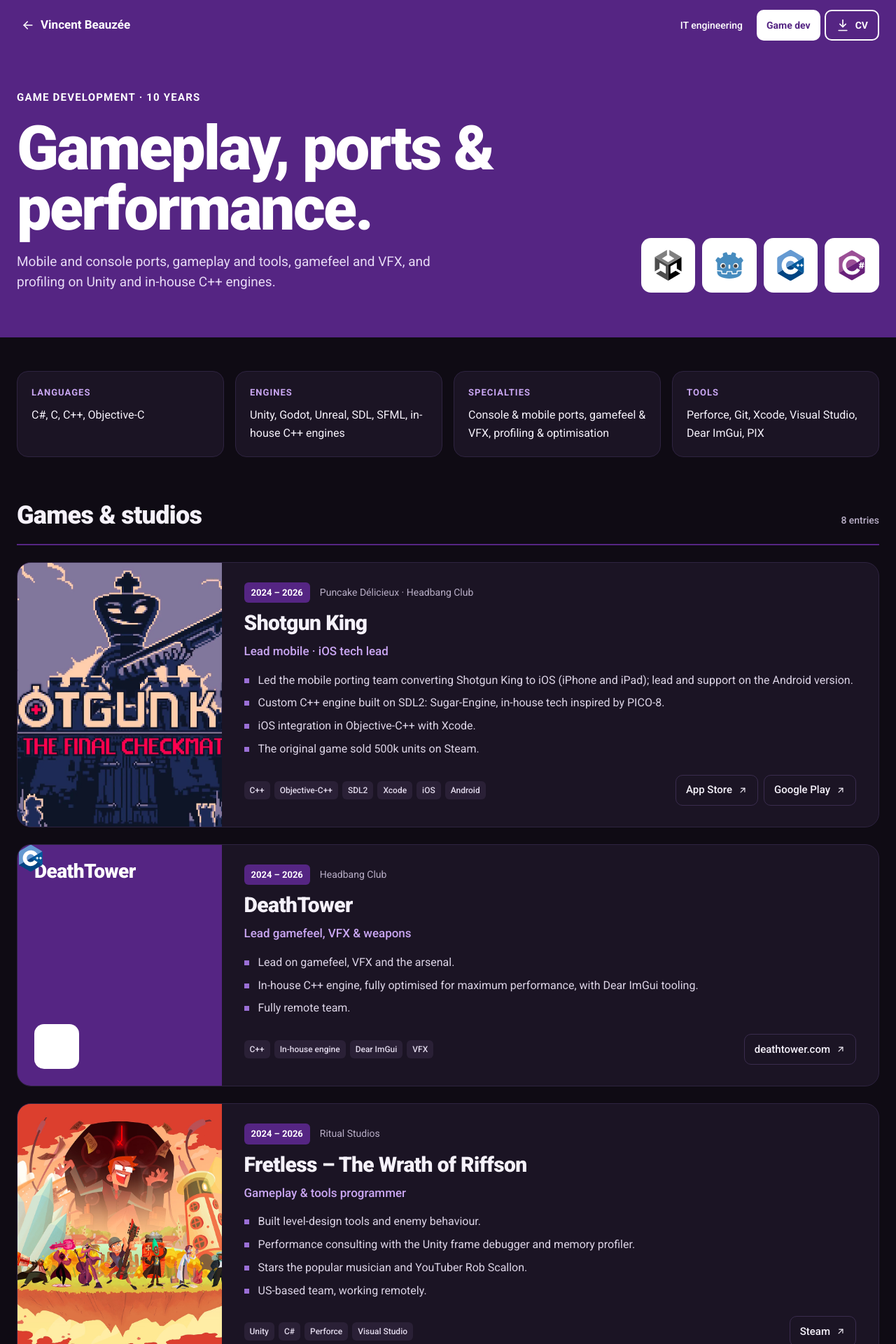
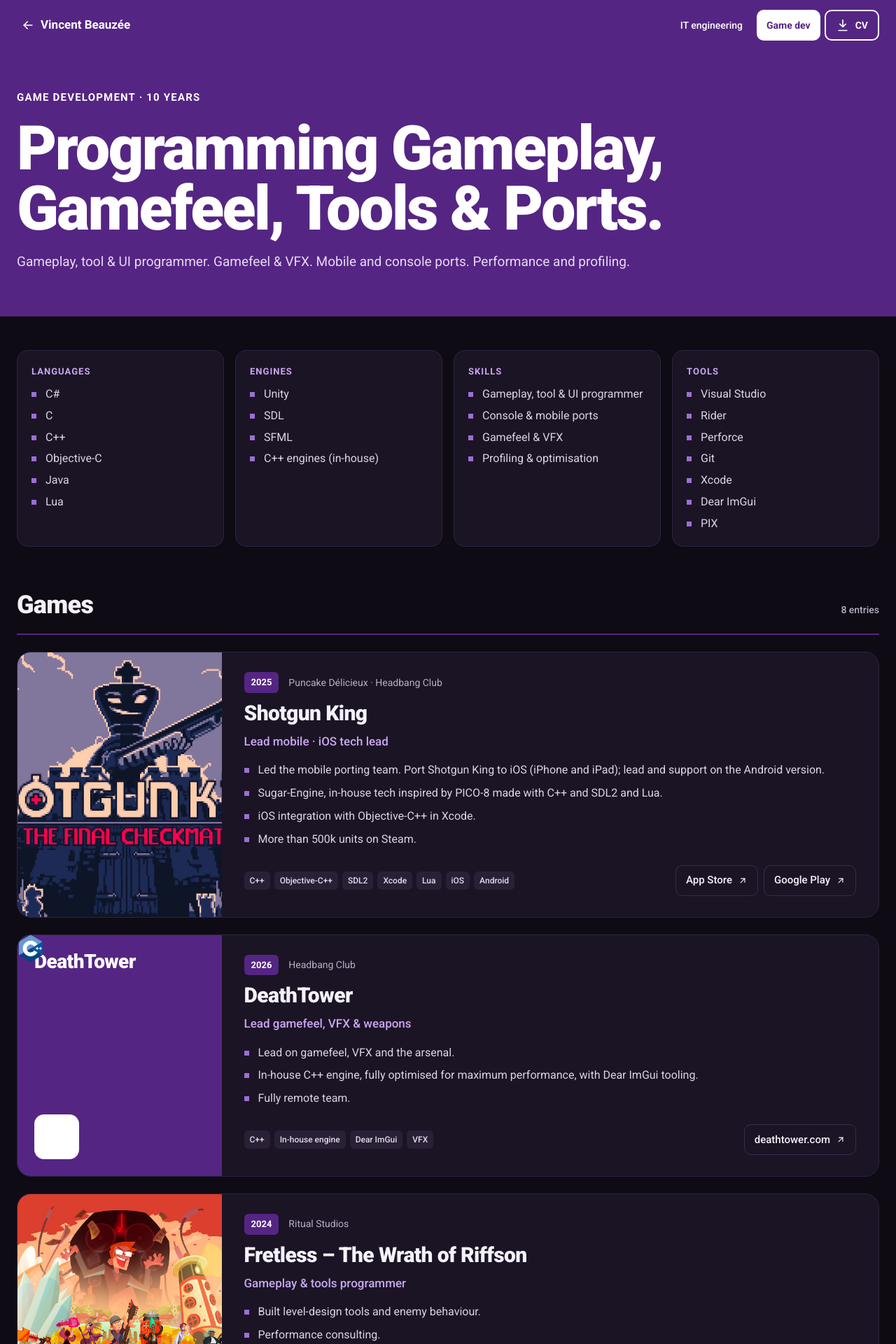
Before and after one commit to vBeauzee/vbeauzee.github.io, a Jekyll site: the page built from gamedev.html, in a window 1280 px wide. Shown: the top 1920 px of the page at 70% size. Built offline with Jekyll 4.4.1, drawn with Linux system fonts in a browser that asks for light colours; some of the changed text lies outside the part shown.

Commit message:
💄Reorganize top section

```diff
--- a/_data/gamedev.yml
+++ b/_data/gamedev.yml
@@ -1,32 +1,31 @@
 eyebrow: Game development · 10 years
-title: Gameplay, ports & performance.
-intro: Mobile and console ports, gameplay and tools, gamefeel and VFX, and profiling on Unity and in-house C++ engines.
-logos: [unity, godot, cplusplus, csharp]
+title: Programming Gameplay, Gamefeel, Tools & Ports.
+intro: Gameplay, tool & UI programmer. Gamefeel & VFX. Mobile and console ports. Performance and profiling.
 
 skills:
   - name: Languages
-    items: C#, C, C++, Objective-C
+    items: ["C#", C, C++, Objective-C, Java, Lua]
   - name: Engines
-    items: Unity, Godot, Unreal, SDL, SFML, in-house C++ engines
-  - name: Specialties
-    items: Console & mobile ports, gamefeel & VFX, profiling & optimisation
+    items: [Unity, SDL, SFML, C++ engines (in-house)]
+  - name: Skills
+    items: ["Gameplay, tool & UI programmer", Console & mobile ports, Gamefeel & VFX, Profiling & optimisation]
   - name: Tools
-    items: Perforce, Git, Xcode, Visual Studio, Dear ImGui, PIX
+    items: [Visual Studio, Rider, Perforce, Git, Xcode, Dear ImGui, PIX]
 
-experience_title: Games & studios
+experience_title: Games
 
 experiences:
   - title: Shotgun King
     studio: Puncake Délicieux · Headbang Club
-    period: 2024 – 2026
+    period: 2025
     role: Lead mobile · iOS tech lead
     image: /img/gamedev/sk.jpg
     details:
-      - Led the mobile porting team converting Shotgun King to iOS (iPhone and iPad); lead and support on the Android version.
-      - "Custom C++ engine built on SDL2: Sugar-Engine, in-house tech inspired by PICO-8."
-      - iOS integration in Objective-C++ with Xcode.
-      - The original game sold 500k units on Steam.
-    stack: [C++, Objective-C++, SDL2, Xcode, iOS, Android]
+      - Led the mobile porting team. Port Shotgun King to iOS (iPhone and iPad); lead and support on the Android version.
+      - Sugar-Engine, in-house tech inspired by PICO-8 made with C++ and SDL2 and Lua.
+      - iOS integration with Objective-C++ in Xcode.
+      - More than 500k units on Steam.
+    stack: [C++, Objective-C++, SDL2, Xcode, Lua, iOS, Android]
     links:
       - label: App Store
         url: https://apps.apple.com/fr/app/shotgun-king/id6744170498
@@ -35,7 +34,7 @@
 
   - title: DeathTower
     studio: Headbang Club
-    period: 2024 – 2026
+    period: 2026
     role: Lead gamefeel, VFX & weapons
     image: ""
     label: DeathTower
@@ -51,13 +50,12 @@
 
   - title: Fretless – The Wrath of Riffson
     studio: Ritual Studios
-    period: 2024 – 2026
+    period: 2024
     role: Gameplay & tools programmer
     image: /img/gamedev/fretless.jpg
     details:
       - Built level-design tools and enemy behaviour.
-      - Performance consulting with the Unity frame debugger and memory profiler.
-      - Stars the popular musician and YouTuber Rob Scallon.
+      - Performance consulting.
       - US-based team, working remotely.
     stack: [Unity, "C#", Perforce, Visual Studio]
     links:
@@ -66,21 +64,21 @@
 
   - title: Minishoot’ Adventures
     studio: Seaven Studio
-    period: 2024 – 2026
-    role: Xbox porting engineer
+    period: 2025
+    role: XBOX porting engineer
     image: /img/gamedev/minishoot.jpg
     details:
-      - Xbox port and Game Pass integration.
+      - XBOX port and Game Pass integration.
       - Ongoing support on the Xbox build.
-      - The game sold more than 1M units on Steam.
+      - More than 1M units on Steam.
     stack: [Unity, "C#", Xbox, Game Pass]
     links:
-      - label: Xbox Store
+      - label: XBOX Store
         url: https://www.xbox.com/fr-FR/games/store/minishoot-adventures/9N5PKH0KW2L1
 
   - title: "Battlestar Galactica: Scattered Hopes"
     studio: Alt-Shift
-    period: 2024 – 2026
+    period: 2025
     role: Performance & optimisation consultant
     image: /img/gamedev/bsg3.jpg
     details:
@@ -112,9 +110,12 @@
     image: /img/gamedev/tygames.jpg
     details:
       - Co-founded a cooperative video game distributor (SCIC) that opens digital stores and consoles to indie creators and pools technical and accounting costs.
-      - Set up the technical, administrative and banking side with Google Play, the App Store, Steam, GOG, Humble Store, Nintendo eShop, PlayStation Store and Xbox Store.
-      - Portfolio of 10 indie games on 11 platforms, with partners in the USA, Japan, Poland and Ireland.
+      - Set up the technical, administrative and banking side with Google Play, the App Store, Steam, GOG, Humble Store, Nintendo eShop, PlayStation Store, Xbox Store (and more).
+      - Portfolio of 13 indie games on 15 platforms, with partners in the USA, Japan, Poland, Ireland, Brazil, Korea and more.
       - Business development, negotiation and contract management with studios.
+      - Technical support for indie studios on performance and porting.
+      - Creative consulting for indie studios.
+      - Technical director for the in-house tech for accounting and royalties automation.
     stack: [Publishing, Console & store relations, Contracts]
     links:
       - label: ty.games
@@ -126,9 +127,8 @@
     role: Creative director & programmer
     image: /img/gamedev/psr.jpg
     details:
-      - Creative direction.
-      - Programming.
-      - Distribution.
+      - Creative direction and game design.
+      - Programming Java LibGDX.
     stack: [Creative direction, Programming, Distribution]
     links:
       - label: Steam
--- a/_layouts/portfolio.html
+++ b/_layouts/portfolio.html
@@ -13,14 +13,9 @@
   </header>
 
   <section class="wrap hero">
-    <div class="hero-text">
-      <p class="eyebrow">{{ d.eyebrow }}</p>
-      <h1>{{ d.title }}</h1>
-      <p class="hero-intro">{{ d.intro }}</p>
-    </div>
-    <div class="logo-grid hero-logos">
-      {% for logo in d.logos %}{% include logo.html name=logo %}{% endfor %}
-    </div>
+    <p class="eyebrow">{{ d.eyebrow }}</p>
+    <h1>{{ d.title }}</h1>
+    <p class="hero-intro">{{ d.intro }}</p>
   </section>
 </div>
 
@@ -29,7 +24,9 @@
     {% for group in d.skills %}
     <div class="skill">
       <h2 class="skill-name">{{ group.name }}</h2>
-      <p>{{ group.items }}</p>
+      <ul class="details">
+        {% for item in group.items %}<li>{{ item }}</li>{% endfor %}
+      </ul>
     </div>
     {% endfor %}
   </section>
--- a/css/main.css
+++ b/css/main.css
@@ -383,20 +383,10 @@
 
 .hero {
   display: flex;
-  flex-wrap: wrap;
-  align-items: flex-end;
-  justify-content: space-between;
-  gap: 40px;
+  flex-direction: column;
+  gap: 18px;
   padding-top: 56px;
   padding-bottom: 64px;
-}
-
-.hero-text {
-  display: flex;
-  flex-direction: column;
-  gap: 18px;
-  flex: 999 1 560px;
-  min-width: 0;
 }
 
 .eyebrow {
@@ -414,15 +404,9 @@
 }
 
 .hero-intro {
-  max-width: 660px;
   font-size: 19px;
   line-height: 1.55;
   color: var(--band-soft);
-}
-
-.hero-logos {
-  gap: 10px;
-  flex: 1 1 340px;
 }
 
 .skills {
@@ -450,8 +434,9 @@
   color: var(--accent);
 }
 
-.skill p {
-  line-height: 1.6;
+.skill .details {
+  gap: 6px;
+  margin-top: 0;
 }
 
 .section {
```
Also changed, not shown: _data/it.yml (+4 -5 lines).
